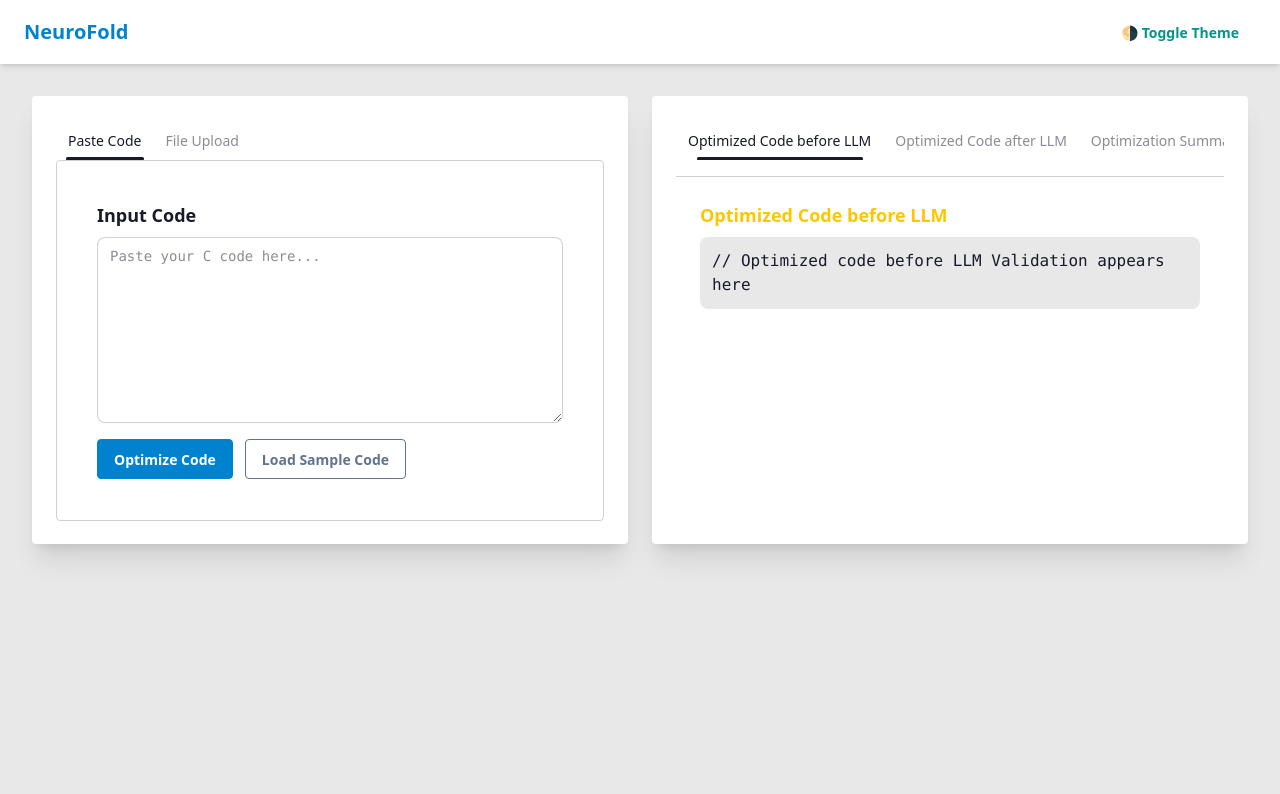
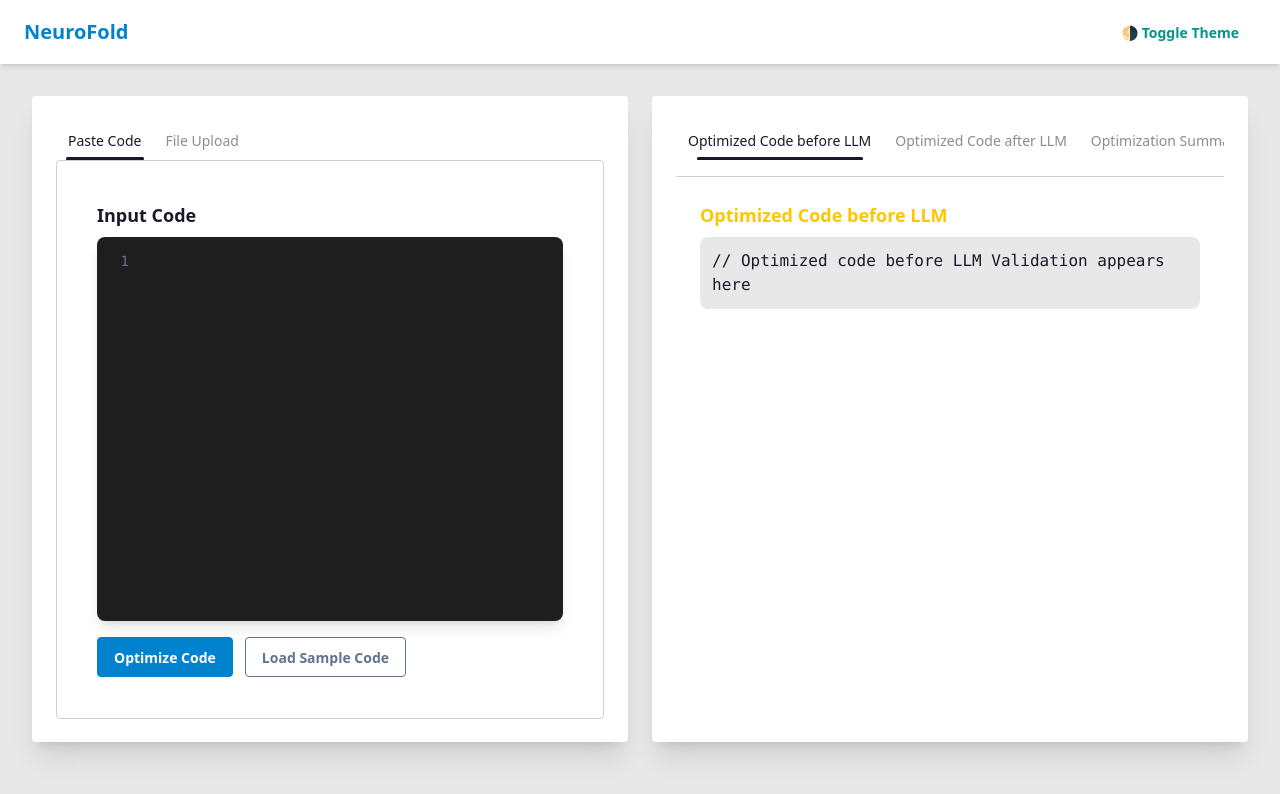
Before and after one commit to Pranav200106/LLM-Enhanced-Constant-Folding-and-Code-Optimization-Demonstrator, a React (Vite) app in the folder frontend/: page / in a window 1280 px wide. Shown: the top 794 px of the page. Built offline with nearby package versions, Linux system fonts and the light colour scheme.

Commit message:
Updated text area

```diff
--- /dev/null
+++ b/frontend/src/components/CodeEditor.jsx
@@ -0,0 +1,170 @@
+import { useState, useRef, useEffect } from "react";
+
+export default function CodeEditor({ code = "", setCode }) {
+  const [highlighted, setHighlighted] = useState("");
+  const containerRef = useRef(null);
+  const textareaRef = useRef(null);
+  const gutterRef = useRef(null);
+  const preRef = useRef(null);
+
+  const highlightCode = (code) => {
+    if (!code) return "";
+
+    // First escape HTML
+    let html = code
+      .replace(/&/g, "&amp;")
+      .replace(/</g, "&lt;")
+      .replace(/>/g, "&gt;");
+
+    // Apply syntax highlighting in order (use negative lookahead to avoid matching inside tags)
+
+    // 1. Comments first (to prevent highlighting keywords inside comments)
+    html = html.replace(
+      /(\/\/[^\n]*|\/\*[\s\S]*?\*\/)/g,
+      '##COMMENT_START##$1##COMMENT_END##'
+    );
+
+    // 2. Strings (to prevent highlighting keywords inside strings)
+    html = html.replace(
+      /("[^"]*"|'[^']*')/g,
+      '##STRING_START##$1##STRING_END##'
+    );
+
+    // 3. Preprocessor directives
+    html = html.replace(
+      /(#\s*(?:include|define|ifdef|ifndef|endif|pragma|if|else|elif|undef)\b[^\n]*)/g,
+      '##PREPROCESSOR_START##$1##PREPROCESSOR_END##'
+    );
+
+    // 4. Keywords (won't match inside protected sections)
+    html = html.replace(
+      /\b(int|float|char|double|return|if|else|for|while|void|break|continue|struct|class|const|unsigned|signed|long|short|sizeof|typedef|enum|union|static|extern|auto|register|volatile|inline)\b/g,
+      '##KEYWORD_START##$1##KEYWORD_END##'
+    );
+
+    // 5. Numbers (won't match inside protected sections)
+    html = html.replace(/\b(\d+(?:\.\d+)?(?:[eE][+-]?\d+)?)\b/g, '##NUMBER_START##$1##NUMBER_END##');
+
+    // Now replace placeholders with actual HTML spans
+    html = html.replace(/##COMMENT_START##(.*?)##COMMENT_END##/g, '<span style="color: #6A9955; font-style: italic;">$1</span>');
+    html = html.replace(/##STRING_START##(.*?)##STRING_END##/g, '<span style="color: #CE9178;">$1</span>');
+    html = html.replace(/##PREPROCESSOR_START##(.*?)##PREPROCESSOR_END##/g, '<span style="color: #C586C0;">$1</span>');
+    html = html.replace(/##KEYWORD_START##(.*?)##KEYWORD_END##/g, '<span style="color: #569CD6; font-weight: 600;">$1</span>');
+    html = html.replace(/##NUMBER_START##(.*?)##NUMBER_END##/g, '<span style="color: #B5CEA8;">$1</span>');
+
+    return html;
+  };
+
+  // Update highlight when code changes
+  useEffect(() => {
+    setHighlighted(highlightCode(code));
+  }, [code]);
+
+  // Auto-resize to fit content
+  useEffect(() => {
+    if (!textareaRef.current || !containerRef.current) return;
+
+    const lineCount = code.split('\n').length;
+    const lineHeight = 24; // 1.5rem = 24px
+    const padding = 24; // 12px top + 12px bottom
+    const newHeight = Math.max(384, (lineCount * lineHeight) + padding); // min 384px (24rem)
+
+    containerRef.current.style.height = newHeight + 'px';
+  }, [code]);
+
+  // Handle typing logic
+  const handleInput = (e) => setCode(e.target.value);
+
+  const handleKeyDown = (e) => {
+    const { selectionStart, selectionEnd, value } = e.target;
+
+    if (e.key === "Tab") {
+      e.preventDefault();
+      const newValue =
+        value.substring(0, selectionStart) + "  " + value.substring(selectionEnd);
+      setCode(newValue);
+      requestAnimationFrame(() => {
+        e.target.selectionStart = e.target.selectionEnd = selectionStart + 2;
+      });
+    } else if (e.key === "Enter") {
+      e.preventDefault();
+      const lineStart = value.lastIndexOf("\n", selectionStart - 1) + 1;
+      const currentLine = value.substring(lineStart, selectionStart);
+      const indentMatch = currentLine.match(/^\s+/);
+      const indent = indentMatch ? indentMatch[0] : "";
+      const newValue =
+        value.substring(0, selectionStart) +
+        "\n" +
+        indent +
+        value.substring(selectionEnd);
+      setCode(newValue);
+      requestAnimationFrame(() => {
+        e.target.selectionStart = e.target.selectionEnd =
+          selectionStart + 1 + indent.length;
+      });
+    }
+  };
+
+  // Auto update gutter line numbers
+  const updateLineNumbers = () => {
+    if (!textareaRef.current || !gutterRef.current) return;
+    const lineCount = textareaRef.current.value.split("\n").length;
+    gutterRef.current.innerHTML = Array.from(
+      { length: lineCount },
+      (_, i) => i + 1
+    ).join("<br>");
+  };
+
+  useEffect(() => {
+    updateLineNumbers();
+  }, [code]);
+
+  return (
+    <div
+      ref={containerRef}
+      className="relative w-full bg-[#1e1e1e] text-gray-100 rounded-lg overflow-hidden shadow-lg"
+      style={{ height: '384px' }}
+    >
+      {/* Line Numbers */}
+      <div
+        ref={gutterRef}
+        className="absolute top-0 left-0 w-10 text-right text-gray-500 font-mono text-sm pt-3 pr-2 select-none"
+        style={{
+          lineHeight: "1.5rem",
+          userSelect: "none",
+        }}
+      ></div>
+
+      {/* Highlight Layer */}
+      <pre
+        ref={preRef}
+        className="absolute top-0 left-0 w-full font-mono text-sm whitespace-pre-wrap p-3 pointer-events-none"
+        dangerouslySetInnerHTML={{ __html: highlighted + "<br />" }}
+        style={{
+          marginLeft: "2.5rem",
+          lineHeight: "1.5rem",
+        }}
+      ></pre>
+
+      {/* Textarea (editable) */}
+      <textarea
+        ref={textareaRef}
+        value={code}
+        onChange={handleInput}
+        onKeyDown={handleKeyDown}
+        spellCheck={false}
+        autoComplete="off"
+        autoCorrect="off"
+        autoCapitalize="off"
+        className="absolute top-0 left-0 w-full h-full font-mono text-sm bg-transparent text-transparent caret-[#00ff88] p-3 focus:outline-none resize-none overflow-hidden"
+        style={{
+          marginLeft: "2.5rem",
+          whiteSpace: "pre",
+          tabSize: 2,
+          lineHeight: "1.5rem",
+        }}
+        placeholder="// Write your C/C++ code here..."
+      />
+    </div>
+  );
+}
--- a/frontend/src/components/CodeInput.jsx
+++ b/frontend/src/components/CodeInput.jsx
@@ -1,4 +1,5 @@
 import { useState, useRef } from "react";
+import CodeEditor from "./CodeEditor";
 
 function CodeInput({ onOptimize }) {
   const [code, setCode] = useState("");
@@ -60,14 +61,8 @@ function CodeInput({ onOptimize }) {
         />
         <div className="tab-content border-base-300 bg-base-100 p-10">
           <h2 className="text-lg font-semibold mb-2">Input Code</h2>
-          <textarea
-            ref={textareaRef}
-            rows={8}
-            className="textarea textarea-bordered w-full font-mono rounded-lg"
-            value={code}
-            placeholder="Paste your C code here..."
-            onChange={handleInput}
-          />
+          <CodeEditor code={code} setCode={setCode}></CodeEditor>
+
 
           <div className="flex flex-wrap gap-3 mt-4">
             <button className="btn btn-primary" onClick={() => onOptimize(code)}>
```
